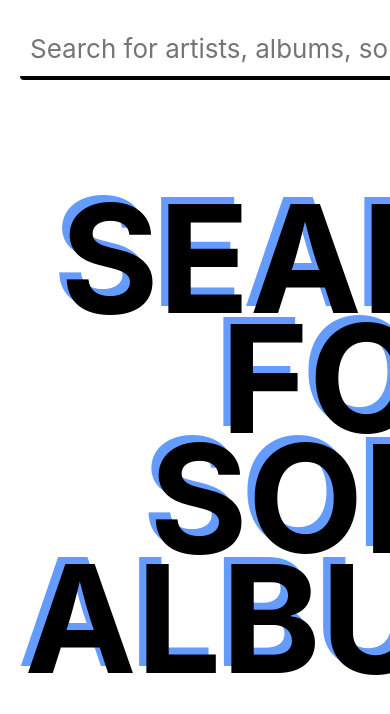
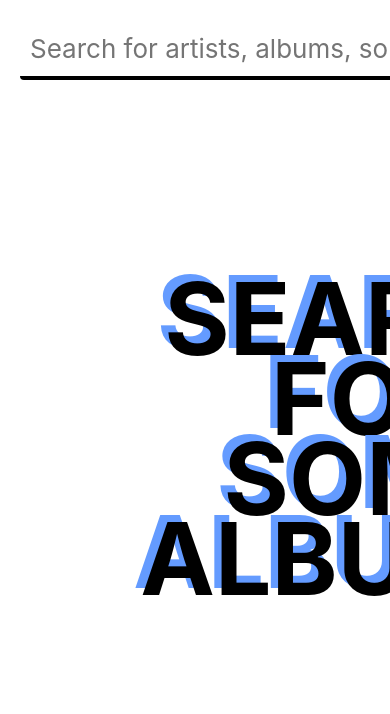
Before and after one commit to jfcali/itunes-fetcher, a React app: page / in a window 390 px wide. Shown: the top 714 px of the page. Built offline with nearby package versions, Linux system fonts and the light colour scheme.

Commit message:
Update Messages reponsiveness

```diff
--- a/src/components/Message/Message.module.css
+++ b/src/components/Message/Message.module.css
@@ -39,6 +39,22 @@
   .Text {
     text-align: center;
     font-size: 150px;
+    align-self: center;
+  }
+}
+
+@media (max-width: 950px) {
+  .Text {
+    text-align: center;
+    font-size: 100px;
+    align-self: center;
+  }
+}
+
+@media (max-width: 640px) {
+  .Loading {
+    text-align: center;
+    font-size: 70px;
     align-self: center;
   }
 }
```
